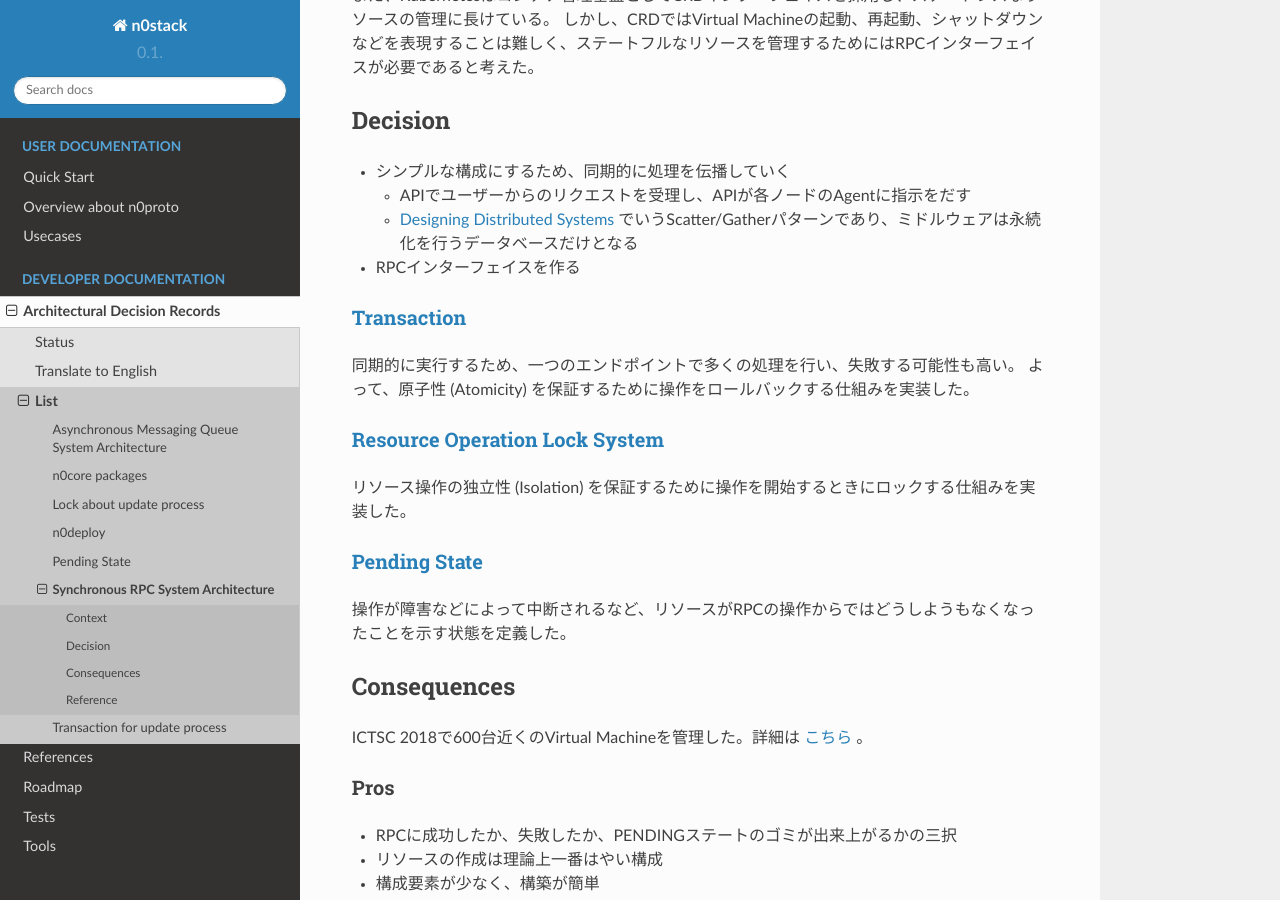
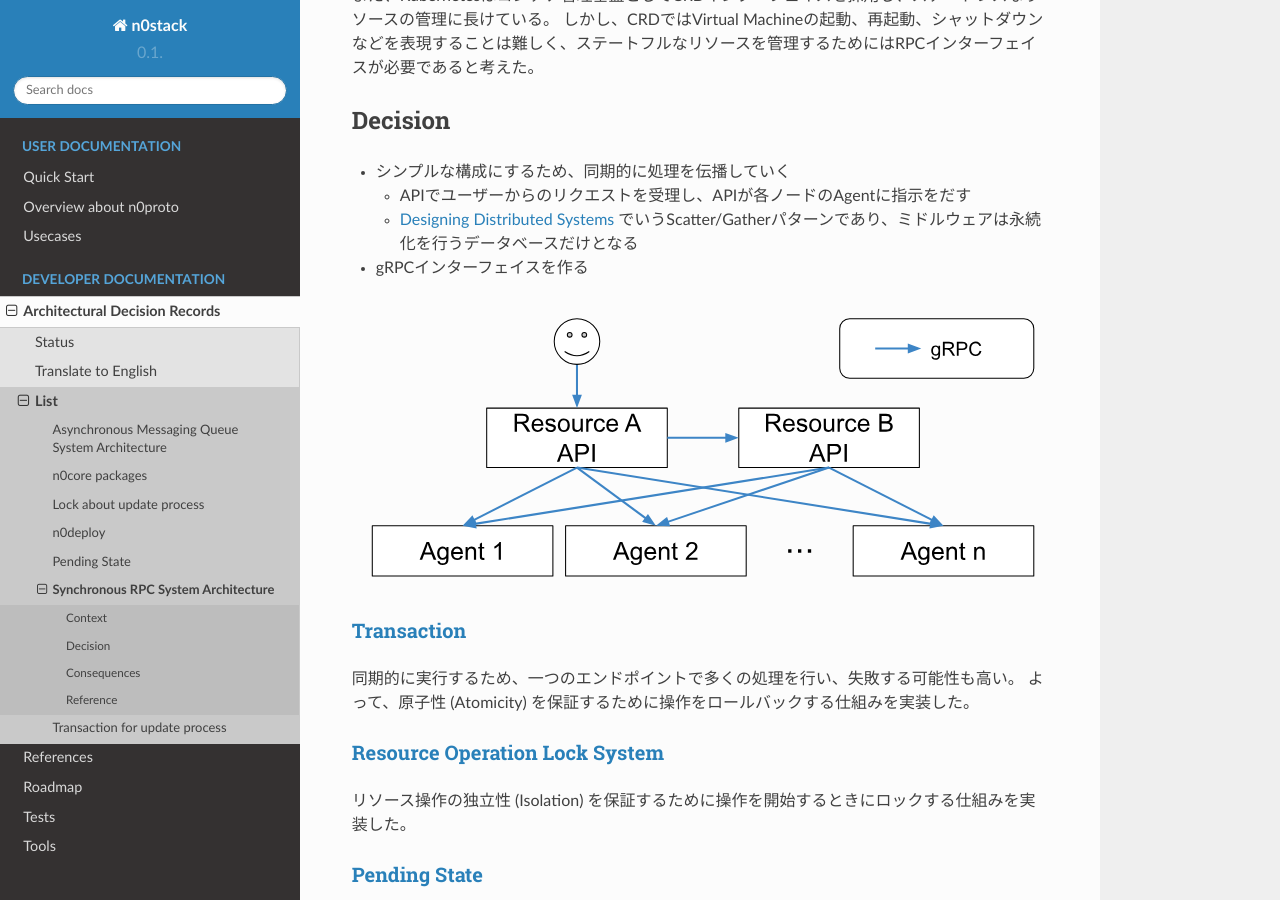
Before and after one commit to n0stack/n0stack, a Sphinx documentation site: the page built from docs/developer/adr/synchronous_rpc_system_architecture.md, in a window 1280 px wide and 900 px high, scrolled down 403 px. Built offline with Sphinx 7.4.7 and the Read the Docs theme 2.0.0, drawn with Linux system fonts in a browser that asks for light colours; the version number is read from the project's files by our own code.

Commit message:
add image

```diff
--- a/docs/developer/adr/synchronous_rpc_system_architecture.md
+++ b/docs/developer/adr/synchronous_rpc_system_architecture.md
@@ -16,7 +16,9 @@
 - シンプルな構成にするため、同期的に処理を伝播していく
     - APIでユーザーからのリクエストを受理し、APIが各ノードのAgentに指示をだす
     - [Designing Distributed Systems](https://azure.microsoft.com/en-us/resources/designing-distributed-systems/en-us/) でいうScatter/Gatherパターンであり、ミドルウェアは永続化を行うデータベースだけとなる
-- RPCインターフェイスを作る
+- gRPCインターフェイスを作る
+
+![](../../_static/images/synchronous_rpc_system_architecture.svg)
 
 ### [Transaction](transaction.md)
 
```
Also changed, not shown: docs/_static/images/synchronous_rpc_system_architecture.svg (added).
